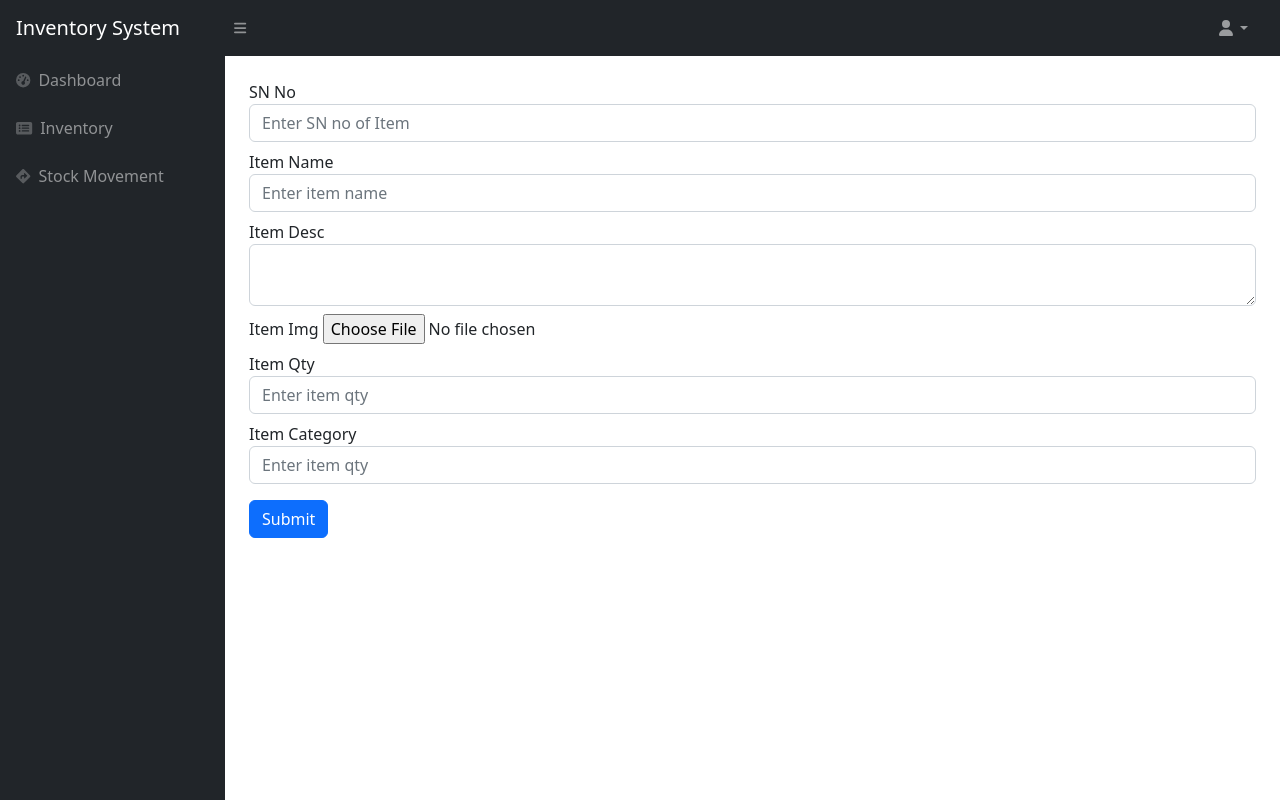
After one commit to AsyraafRazak/inventory-system, a PHP site: page /create-inventory.php in a window 1280 px wide. The commit adds this page. Run offline with PHP 8.4, Linux system fonts and the light colour scheme; some libraries are stand-ins or nearby versions.

Commit message:
add create inventory page

```diff
--- /dev/null
+++ b/create-inventory.php
@@ -0,0 +1,38 @@
+<?php include('layout/header.php'); ?>
+<div id="layoutSidenav_content">
+    <main>
+        <div class="container-fluid px-4">
+
+            <form class="mt-4">
+                <div class="form-group mt-2">
+                    <label for="sn No">SN No</label>
+                    <input type="text" class="form-control" id="sn No" name ="sn_no" placeholder="Enter SN no of Item">
+                </div>
+                <div class="form-group mt-2">
+                    <label for="itemName">Item Name</label>
+                    <input type="text" class="form-control" id="itemName" name ="item_name" placeholder="Enter item name">
+                </div>
+                <div class="form-group mt-2">
+                    <label for="itemDesc">Item Desc</label>
+                    <textarea class="form-control" id="itemDesc" name ="item_desc"></textarea>
+                </div>
+                <div class="form-group mt-2">
+                    <label for="img">Item Img</label>
+                    <input type="file" id="img" name="img" accept="image/*">
+                </div>
+                <div class="form-group mt-2">
+                    <label for="qty">Item Qty</label>
+                    <input type="number" class="form-control" id="qty" name ="qty" placeholder="Enter item qty">
+                </div>
+                <div class="form-group mt-2">
+                    <label for="category">Item Category</label>
+                    <input type="number" class="form-control" id="qty" name ="qty" placeholder="Enter item qty">
+                </div>
+
+                <button type="submit" class="btn btn-primary mt-3">Submit</button>
+            </form>
+
+        </div>
+    </main>
+</div>
+<?php include('layout/footer.php');
--- a/inventory.php
+++ b/inventory.php
@@ -8,7 +8,7 @@
             </ol>
             <div class="row">
                 <div class="col-12 mb-3 text-end">
-                    <a href="" class="btn btn-primary text-white ">Create Item</a>
+                    <a href="/inventory-system/create-inventory.php" class="btn btn-primary text-white ">Create Item</a>
                 </div>
                 <div class="col-12">
                     <div class="card mb-4">
```
